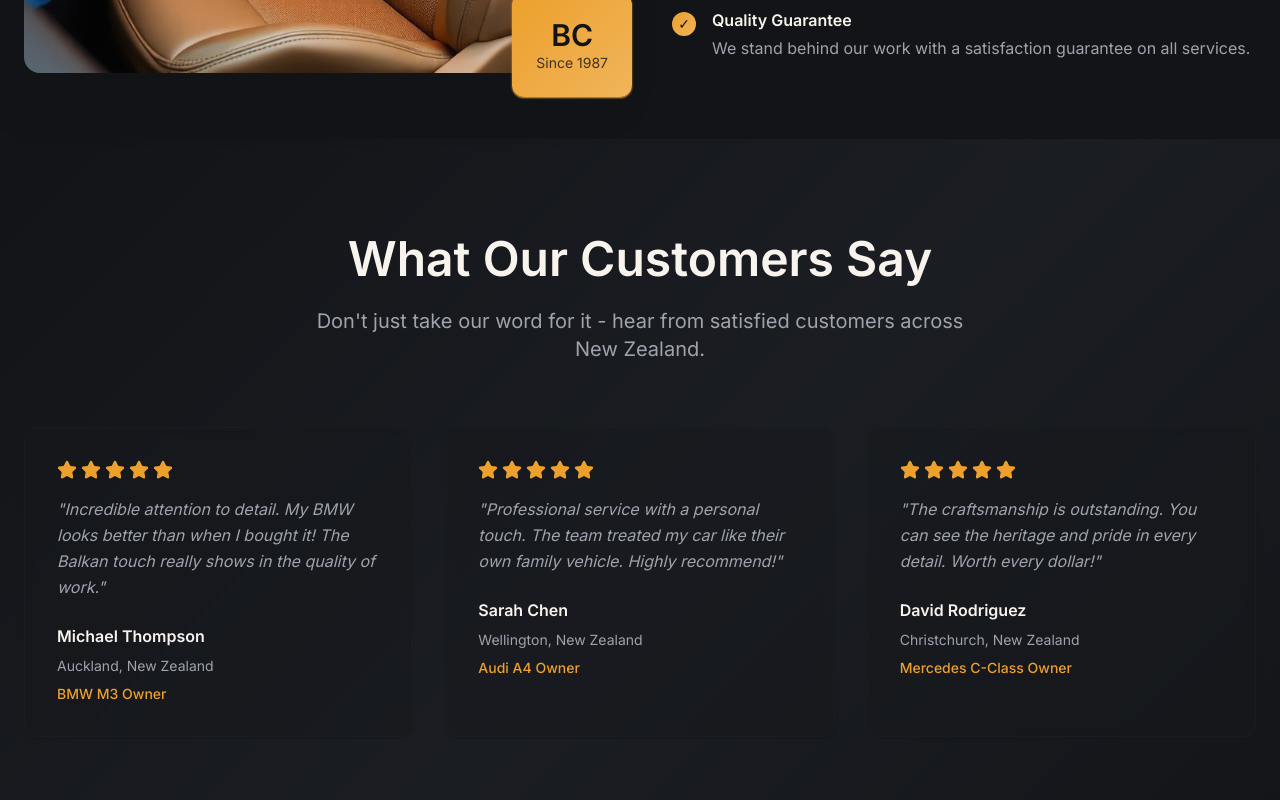
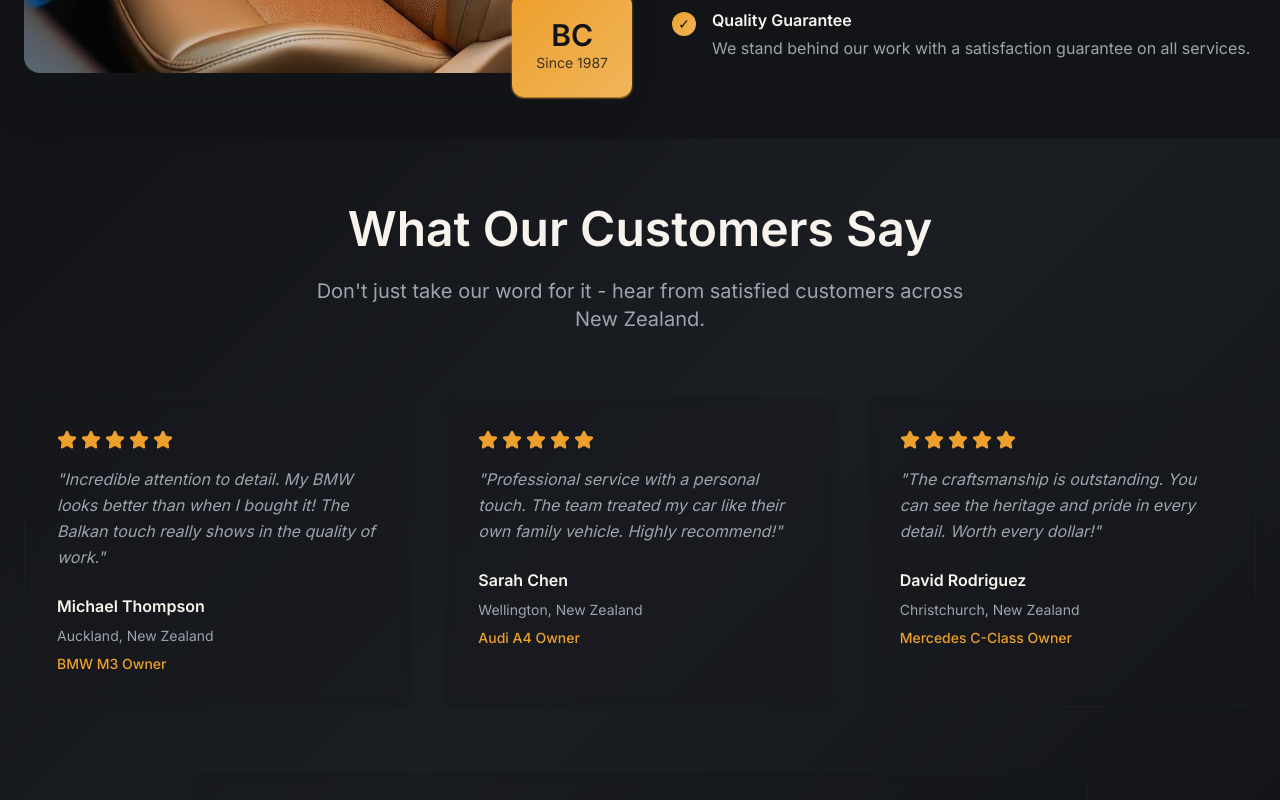
Before and after one commit to moniconstove-lang/balkandetailing, a React (Vite) app: page / in a window 1280 px wide. Shown: the part 2240-3040 px from the top of the page. Built offline with nearby package versions, Linux system fonts and the light colour scheme.

Commit message:
Visual edit in Lovable

```diff
--- a/src/components/TestimonialsSection.tsx
+++ b/src/components/TestimonialsSection.tsx
@@ -1,33 +1,26 @@
 import { Card, CardContent } from "@/components/ui/card";
 import { Star } from "lucide-react";
-
-const testimonials = [
-  {
+const testimonials = [{
   name: "Michael Thompson",
   location: "Auckland, New Zealand",
   rating: 5,
   text: "Incredible attention to detail. My BMW looks better than when I bought it! The Balkan touch really shows in the quality of work.",
   vehicle: "BMW M3"
-  },
-  {
+}, {
   name: "Sarah Chen",
   location: "Wellington, New Zealand",
   rating: 5,
   text: "Professional service with a personal touch. The team treated my car like their own family vehicle. Highly recommend!",
   vehicle: "Audi A4"
-  },
-  {
+}, {
   name: "David Rodriguez",
   location: "Christchurch, New Zealand",
   rating: 5,
   text: "The craftsmanship is outstanding. You can see the heritage and pride in every detail. Worth every dollar!",
   vehicle: "Mercedes C-Class"
-  }
-];
-
+}];
 export const TestimonialsSection = () => {
-  return (
-    <section id="testimonials" className="py-24 bg-gradient-hero">
+  return <section id="testimonials" className="bg-gradient-hero py-[66px]">
       <div className="container mx-auto px-6">
         <div className="text-center mb-16">
           <h2 className="text-4xl md:text-5xl font-bold font-inter text-foreground mb-6">
@@ -39,17 +32,11 @@ export const TestimonialsSection = () => {
         </div>
 
         <div className="grid md:grid-cols-3 gap-8">
-          {testimonials.map((testimonial, index) => (
-            <Card
-              key={index}
-              className="bg-card/50 backdrop-blur-sm border-border/20 shadow-card hover:shadow-luxury transition-all duration-300 hover:-translate-y-2"
-            >
+          {testimonials.map((testimonial, index) => <Card key={index} className="bg-card/50 backdrop-blur-sm border-border/20 shadow-card hover:shadow-luxury transition-all duration-300 hover:-translate-y-2">
               <CardContent className="p-8">
                 {/* Rating Stars */}
                 <div className="flex items-center space-x-1 mb-4">
-                  {[...Array(testimonial.rating)].map((_, i) => (
-                    <Star key={i} className="w-5 h-5 fill-primary text-primary" />
-                  ))}
+                  {[...Array(testimonial.rating)].map((_, i) => <Star key={i} className="w-5 h-5 fill-primary text-primary" />)}
                 </div>
 
                 {/* Testimonial Text */}
@@ -70,8 +57,7 @@ export const TestimonialsSection = () => {
                   </div>
                 </div>
               </CardContent>
-            </Card>
-          ))}
+            </Card>)}
         </div>
 
         {/* Trust Indicators */}
@@ -100,6 +86,5 @@ export const TestimonialsSection = () => {
           </Card>
         </div>
       </div>
-    </section>
-  );
+    </section>;
 };
```
Lines whose indentation alone changed are shown as unchanged.
